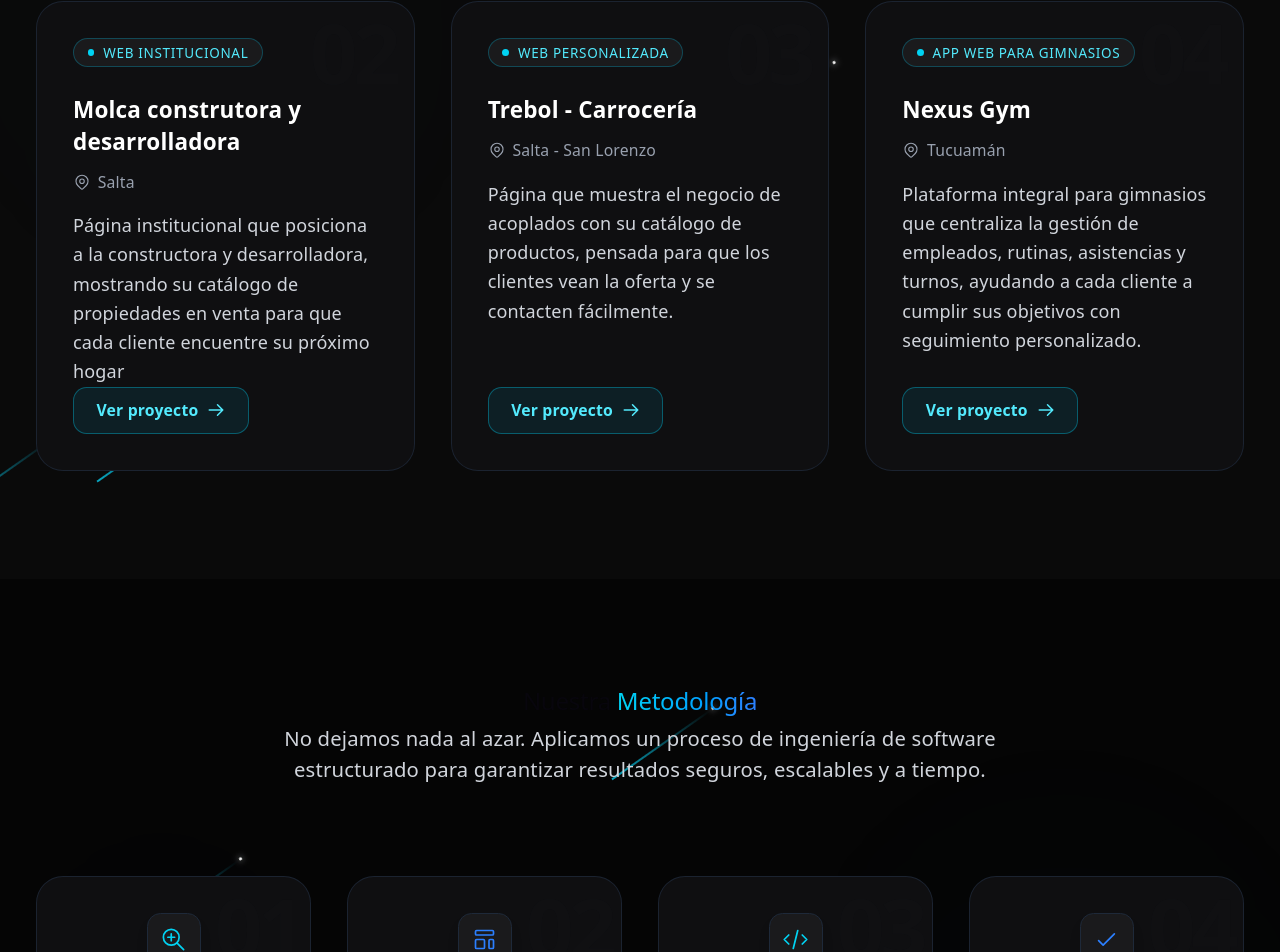
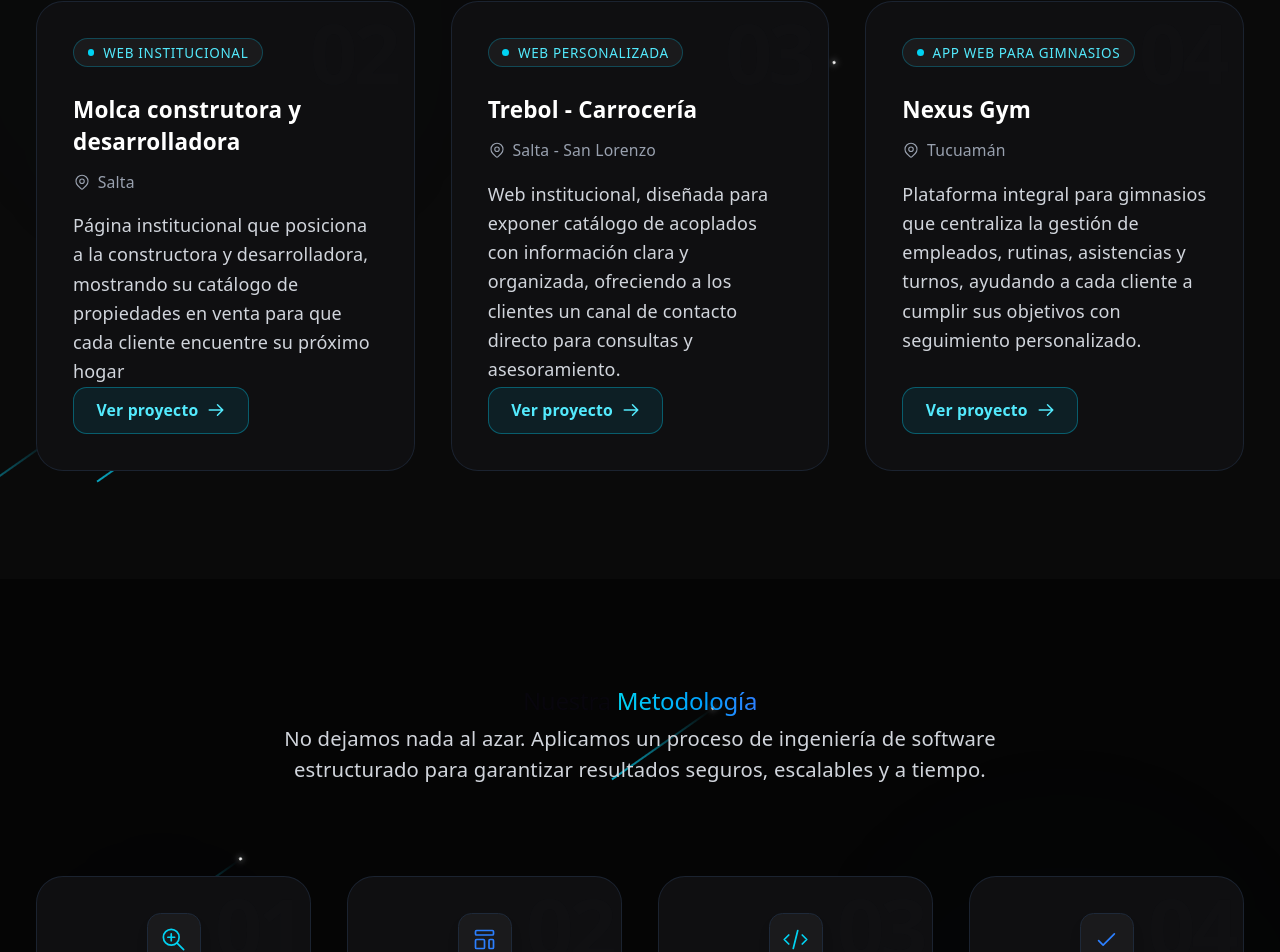
Before and after one commit to NexusCodeDeveloper/Nexus-web, a React (Vite) app: page / in a window 1280 px wide. Shown: the part 2528-3480 px from the top of the page. Built offline with nearby package versions, Linux system fonts and the light colour scheme.

Commit message:
fix: mejora la descripción del proyecto "Trebol - Carrocería" en la sección de proyectos

```diff
--- a/src/components/projectsSection/ProjectsSection.jsx
+++ b/src/components/projectsSection/ProjectsSection.jsx
@@ -24,7 +24,7 @@ const ProjectsSection = () => {
     {
       id: 3,
       name: "Trebol - Carrocería",
-      description: "Página que muestra el negocio de acoplados con su catálogo de productos, pensada para que los clientes vean la oferta y se contacten fácilmente.",
+      description: "Web institucional, diseñada para exponer catálogo de acoplados con información clara y organizada, ofreciendo a los clientes un canal de contacto directo para consultas y asesoramiento.",
       badge: "Web Personalizada",
       location: "Salta - San Lorenzo",
       link: "#"
```
